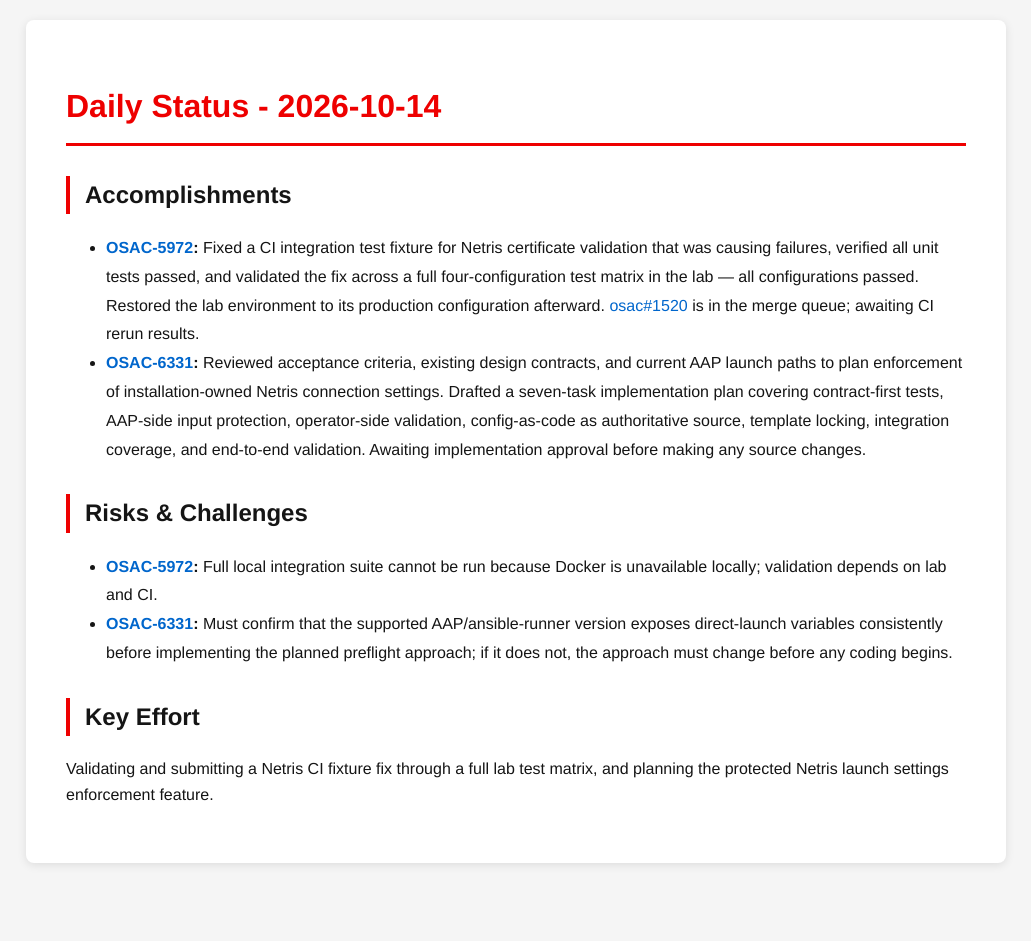
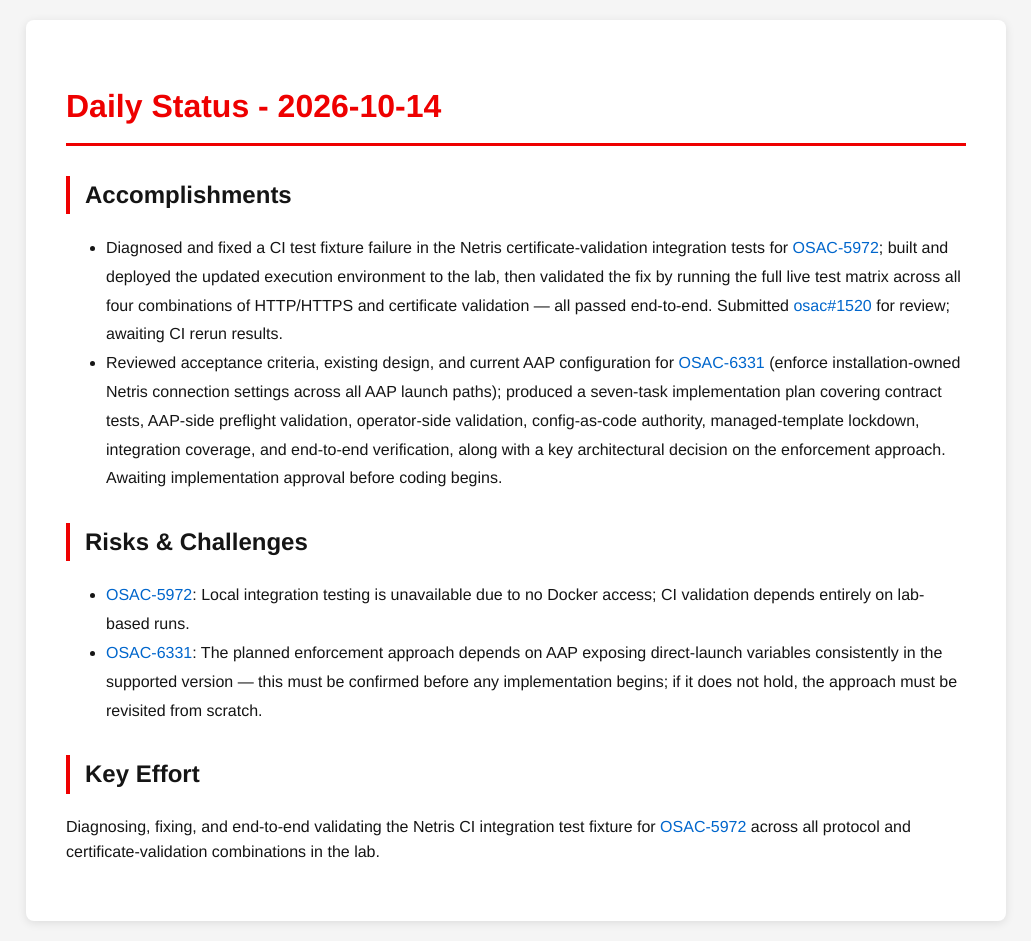
Before and after one commit to tzvatot/daily-status, a Jekyll site: the page built from 2026-10-14.md, in a window 1280 px wide. Shown: the whole page, without its empty margins (124-1155 px from the left). Built offline with Jekyll 4.4.1, drawn with Linux system fonts in a browser that asks for light colours; before the commit the page ends 900 px from its top, so only the background shows below that.

Commit message:
Daily status update - 2026-10-14

```diff
--- a/2026-10-14.md
+++ b/2026-10-14.md
@@ -7,12 +7,12 @@
 # Daily Status - 2026-10-14
 
 ## Accomplishments
-- **[OSAC-5972](https://redhat.atlassian.net/browse/OSAC-5972):** Fixed a CI integration test fixture for Netris certificate validation that was causing failures, verified all unit tests passed, and validated the fix across a full four-configuration test matrix in the lab — all configurations passed. Restored the lab environment to its production configuration afterward. [osac#1520](https://github.com/osac-project/osac/pull/1520) is in the merge queue; awaiting CI rerun results.
-- **[OSAC-6331](https://redhat.atlassian.net/browse/OSAC-6331):** Reviewed acceptance criteria, existing design contracts, and current AAP launch paths to plan enforcement of installation-owned Netris connection settings. Drafted a seven-task implementation plan covering contract-first tests, AAP-side input protection, operator-side validation, config-as-code as authoritative source, template locking, integration coverage, and end-to-end validation. Awaiting implementation approval before making any source changes.
+- Diagnosed and fixed a CI test fixture failure in the Netris certificate-validation integration tests for [OSAC-5972](https://redhat.atlassian.net/browse/OSAC-5972); built and deployed the updated execution environment to the lab, then validated the fix by running the full live test matrix across all four combinations of HTTP/HTTPS and certificate validation — all passed end-to-end. Submitted [osac#1520](https://github.com/osac-project/osac/pull/1520) for review; awaiting CI rerun results.
+- Reviewed acceptance criteria, existing design, and current AAP configuration for [OSAC-6331](https://redhat.atlassian.net/browse/OSAC-6331) (enforce installation-owned Netris connection settings across all AAP launch paths); produced a seven-task implementation plan covering contract tests, AAP-side preflight validation, operator-side validation, config-as-code authority, managed-template lockdown, integration coverage, and end-to-end verification, along with a key architectural decision on the enforcement approach. Awaiting implementation approval before coding begins.
 
 ## Risks & Challenges
-- **[OSAC-5972](https://redhat.atlassian.net/browse/OSAC-5972):** Full local integration suite cannot be run because Docker is unavailable locally; validation depends on lab and CI.
-- **[OSAC-6331](https://redhat.atlassian.net/browse/OSAC-6331):** Must confirm that the supported AAP/ansible-runner version exposes direct-launch variables consistently before implementing the planned preflight approach; if it does not, the approach must change before any coding begins.
+- [OSAC-5972](https://redhat.atlassian.net/browse/OSAC-5972): Local integration testing is unavailable due to no Docker access; CI validation depends entirely on lab-based runs.
+- [OSAC-6331](https://redhat.atlassian.net/browse/OSAC-6331): The planned enforcement approach depends on AAP exposing direct-launch variables consistently in the supported version — this must be confirmed before any implementation begins; if it does not hold, the approach must be revisited from scratch.
 
 ## Key Effort
-Validating and submitting a Netris CI fixture fix through a full lab test matrix, and planning the protected Netris launch settings enforcement feature.
+Diagnosing, fixing, and end-to-end validating the Netris CI integration test fixture for [OSAC-5972](https://redhat.atlassian.net/browse/OSAC-5972) across all protocol and certificate-validation combinations in the lab.
```
